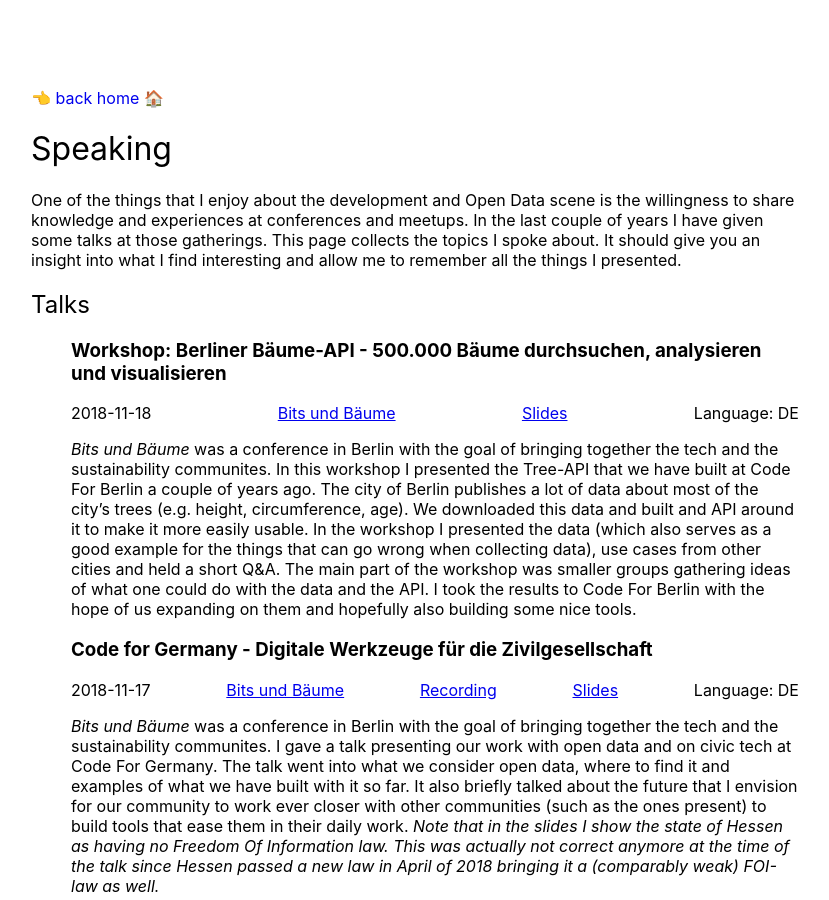
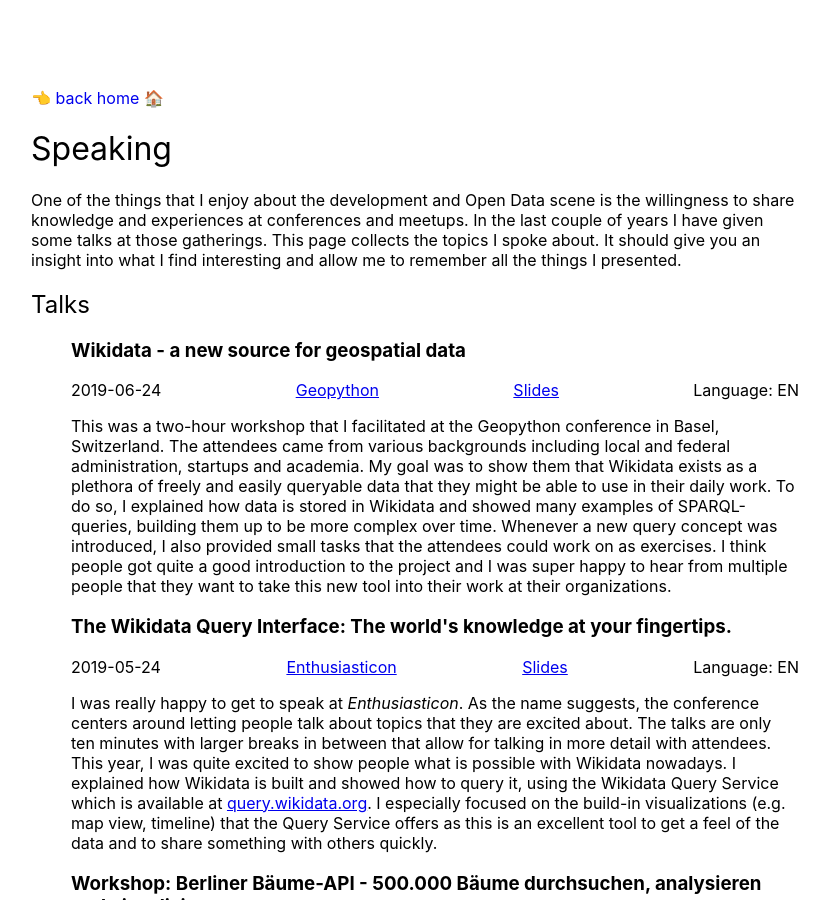
Before and after one commit to k-nut/website, a Jekyll site: the page built from speaking.md, in a window 1280 px wide and 900 px high. Shown: the whole window, without its empty margins (225-1054 px from the left). Built offline with Jekyll 4.4.1, drawn with Linux system fonts in a browser that asks for light colours.

Commit message:
Add two Wikidat talks

```diff
--- a/speaking.md
+++ b/speaking.md
@@ -3,6 +3,38 @@ title: Speaking 💬
 layout: default
 permalink: /speaking/
 talks:
+  - title: "Wikidata - a new source for geospatial data"
+    date: 2019-06-24
+    venue: >
+      [Geopython](http://2019.geopython.net)
+    language: EN
+    slides: /static/Geopython-Wikidata.pdf
+    description: >
+      This was a two-hour workshop that I facilitated at the Geopython conference in Basel,
+      Switzerland. The attendees came from various backgrounds including local and federal
+      administration, startups and academia. My goal was to show them that Wikidata exists as a
+      plethora of freely and easily queryable data that they might be able to use in their daily
+      work. To do so, I explained how data is stored in Wikidata and showed many examples of
+      SPARQL-queries, building them up to be more complex over time. Whenever a new query concept
+      was introduced, I also provided small tasks that the attendees could work on as exercises. I
+      think people got quite a good introduction to the project and I was super happy to hear from
+      multiple people that they want to take this new tool into their work at their organizations.
+  - title: "The Wikidata Query Interface: The world's knowledge at your fingertips."
+    date: 2019-05-24
+    venue: >
+      [Enthusiasticon](https://www.enthusiasticon.de)
+    language: EN
+    slides: /static/Berliner-Bäume-API.pdf
+    description: >
+      I was really happy to get to speak at *Enthusiasticon*. As the name suggests, the conference
+      centers around letting people talk about topics that they are excited about. The talks are
+      only ten minutes with larger breaks in between that allow for talking in more detail with
+      attendees. This year, I was quite excited to show people what is possible with Wikidata
+      nowadays. I explained how Wikidata is built and showed how to query it, using the Wikidata
+      Query Service which is available at [query.wikidata.org](https://query.wikidata.org). I
+      especially focused on the build-in visualizations (e.g. map view, timeline) that the Query
+      Service offers as this is an excellent tool to get a feel of the data and to share something
+      with others quickly.
   - title: "Workshop: Berliner Bäume-API - 500.000 Bäume durchsuchen, analysieren und visualisieren"
     date: 2018-11-18
     venue: >
```
